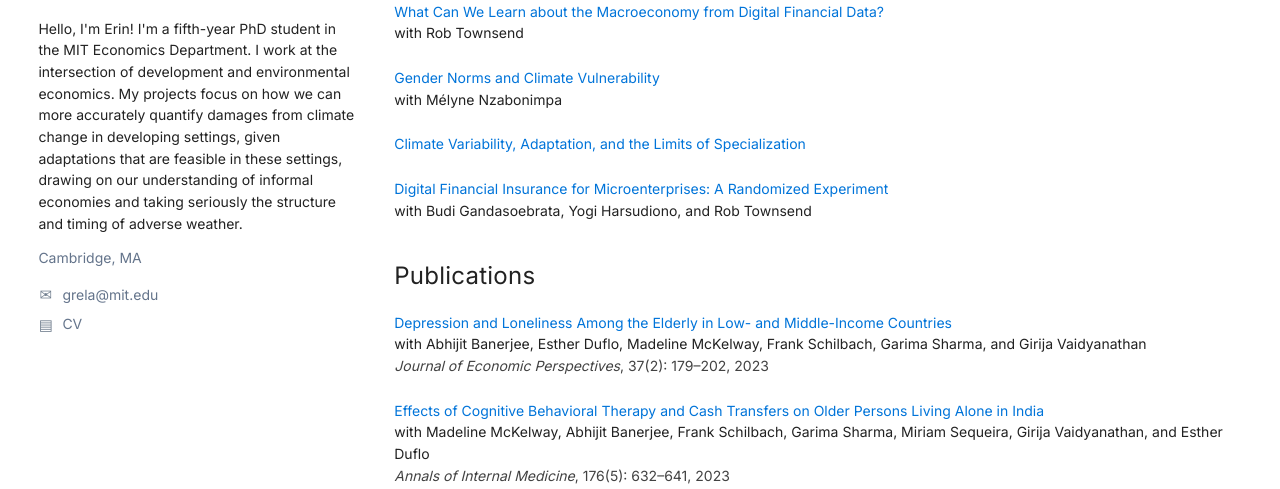
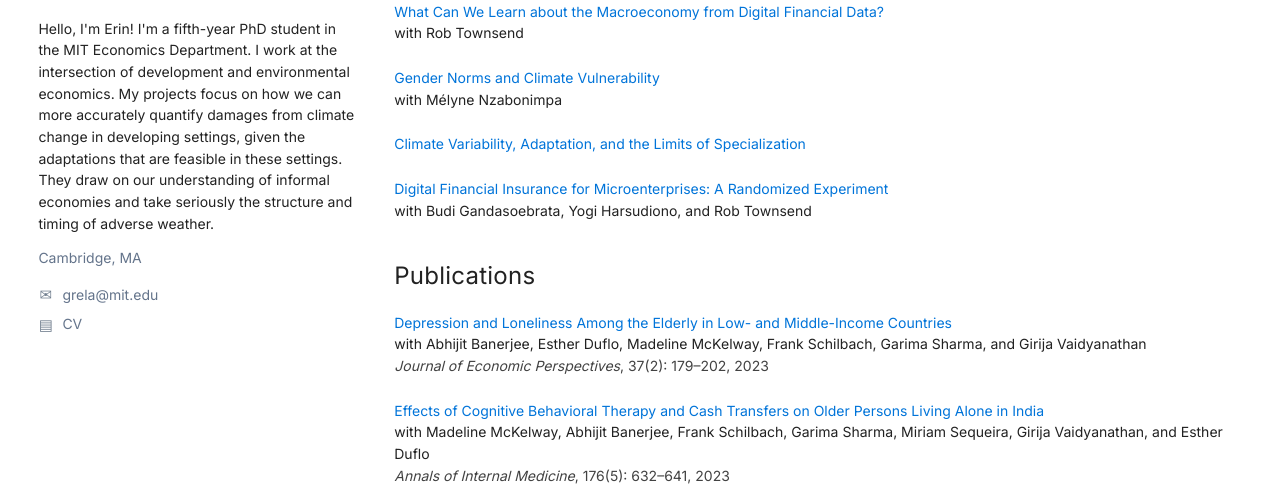
Before and after one commit to eringrela/eringrela.github.io, a plain HTML site: page index.html in a window 1280 px wide. Shown: the part 350-839 px from the top of the page. Drawn offline with Linux system fonts and the light colour scheme.

Commit message:
Update index.html

```diff
--- a/index.html
+++ b/index.html
@@ -18,7 +18,7 @@
       <h1>Erin Grela</h1>
       <!-- Keep your existing headshot file path. -->
       <img class="headshot" src="assets/headshot" width="210" height="230" alt="Headshot">
-      <p>Hello, I'm Erin! I'm a fifth-year PhD student in the MIT Economics Department. I work at the intersection of development and environmental economics. My projects focus on how we can more accurately quantify damages from climate change in developing settings, given adaptations that are feasible in these settings, drawing on our understanding of informal economies and taking seriously the structure and timing of adverse weather. </p>
+      <p>Hello, I'm Erin! I'm a fifth-year PhD student in the MIT Economics Department. I work at the intersection of development and environmental economics. My projects focus on how we can more accurately quantify damages from climate change in developing settings, given the adaptations that are feasible in these settings. They draw on our understanding of informal economies and take seriously the structure and timing of adverse weather. </p>
       <p class="location">Cambridge, MA</p>
       <div class="profile-links" aria-label="Contact and profiles">
         <a href="mailto:grela@mit.edu"><span aria-hidden="true">✉</span> grela@mit.edu</a>
```
